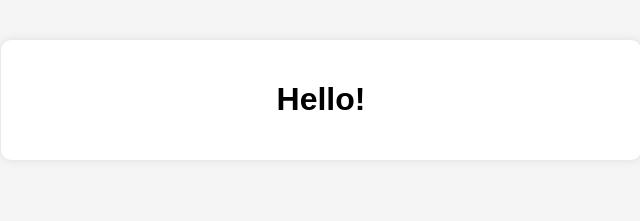
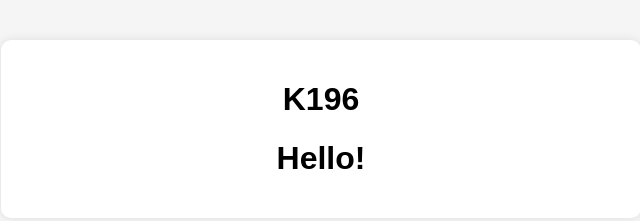
Before and after one commit to AnandSaiV/website, a plain HTML site: page index.html in a window 1280 px wide. Shown: the whole page, without its empty margins (319-959 px from the left). Drawn offline with Linux system fonts and the light colour scheme.

Commit message:
Update index.html

```diff
--- a/index.html
+++ b/index.html
@@ -30,6 +30,7 @@
 
 <body>
     <div class="container">
+        <h1>K196</h1>
         <h1>Hello!</h1>
         </div>
 </body>
```
